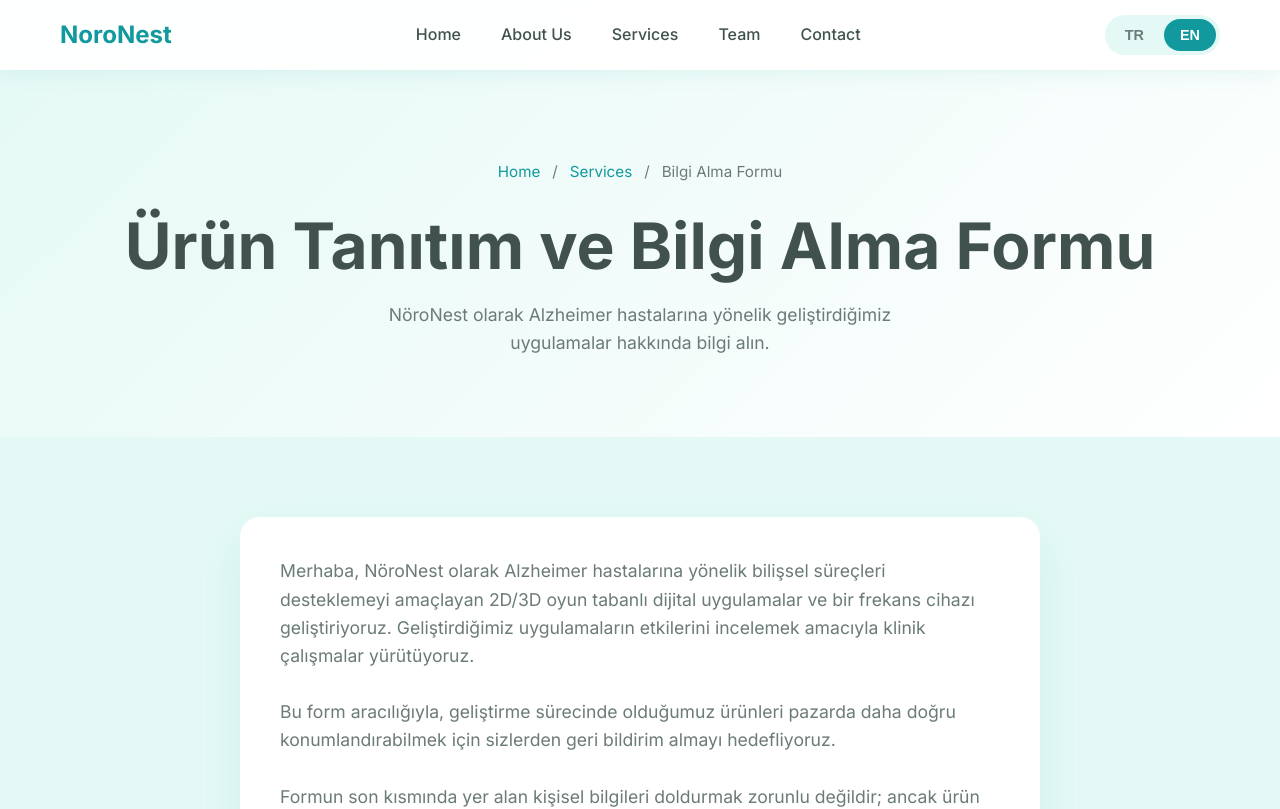
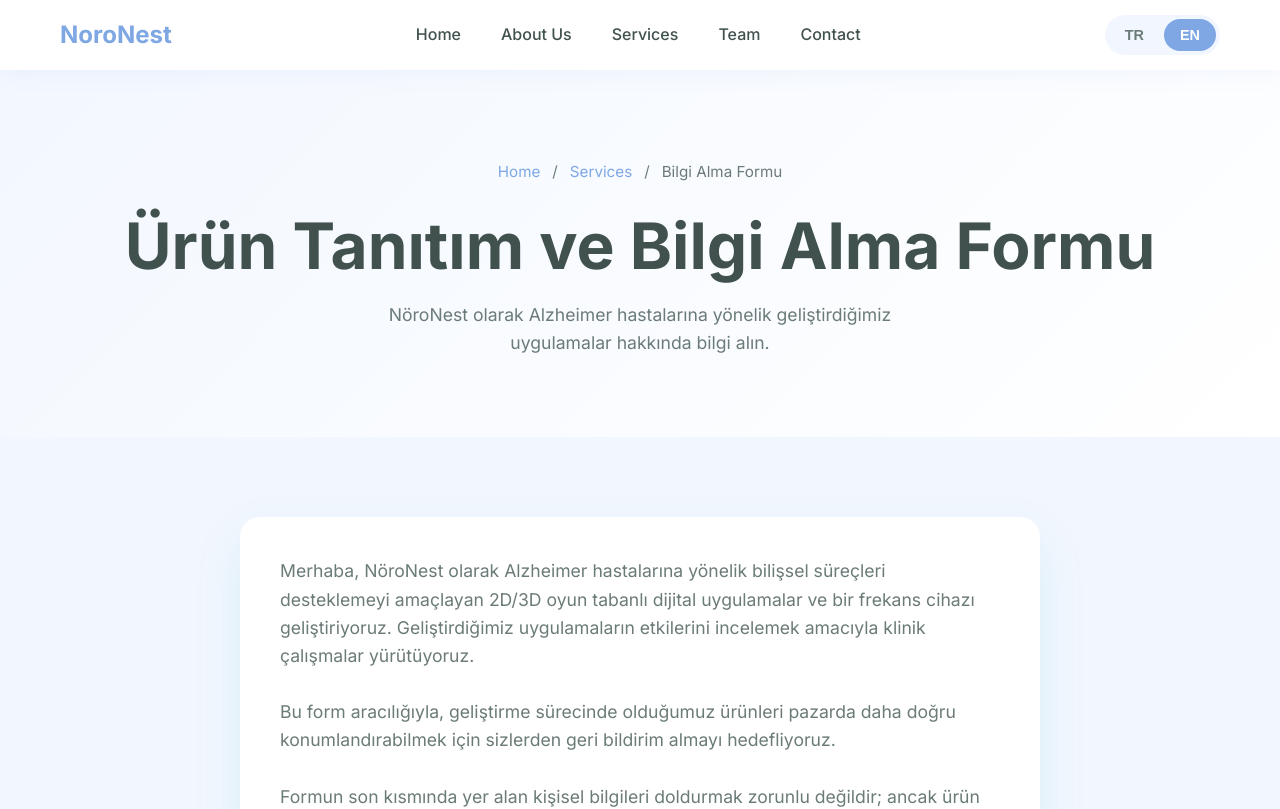
Before and after one commit to NoronestOrganization/noronest_web_static, a website: page products/demand_collection_form.html in a window 1280 px wide. Shown: the top 809 px of the page. Drawn offline with Linux system fonts and the light colour scheme.

Commit message:
feat: change theme palette to blue tones

```diff
--- a/index.js
+++ b/index.js
@@ -487,9 +487,9 @@ document.addEventListener('DOMContentLoaded', () => {
   if (navbar) {
     window.addEventListener('scroll', () => {
       if (window.scrollY > 50) {
-        navbar.style.boxShadow = '0 4px 30px rgba(17, 153, 158, 0.15)';
+        navbar.style.boxShadow = '0 4px 30px rgba(126, 167, 228, 0.15)';
       } else {
-        navbar.style.boxShadow = '0 2px 20px rgba(17, 153, 158, 0.1)';
+        navbar.style.boxShadow = '0 2px 20px rgba(126, 167, 228, 0.1)';
       }
     });
   }
--- a/products/demand_collection_form.html
+++ b/products/demand_collection_form.html
@@ -159,7 +159,7 @@
       background-color: var(--secondary-color);
       border-color: var(--secondary-color);
       transform: translateY(-2px);
-      box-shadow: 0 10px 30px rgba(17, 153, 158, 0.1);
+      box-shadow: 0 10px 30px rgba(126, 167, 228, 0.1);
     }
     .form-submit-wrapper {
       text-align: center;
--- a/styles.css
+++ b/styles.css
@@ -9,13 +9,13 @@
 
 :root {
   /* Primary Colors - Customize these to match your brand */
-  --primary-color: #11999E;
-  --primary-light: #30E3CA;
+  --primary-color: #7ea7e4;
+  --primary-light: #c2d9ff;
   --secondary-color: #40514E;
-  --accent-color: #30E3CA;
+  --accent-color: #c2d9ff;
 
   /* Background Colors */
-  --bg-color: #E4F9F5;
+  --bg-color: #f2f7ff;
   --bg-light: #ffffff;
   --bg-dark: #40514E;
 
```
